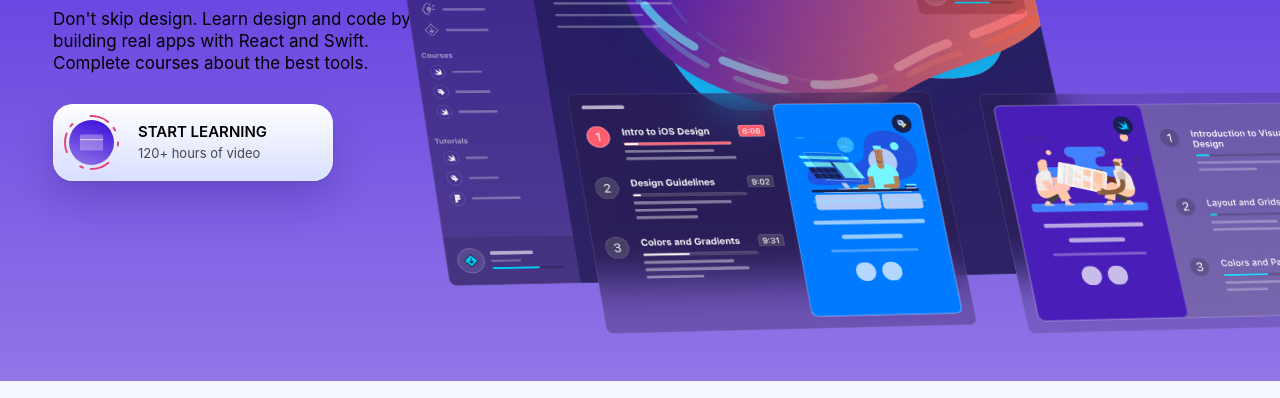
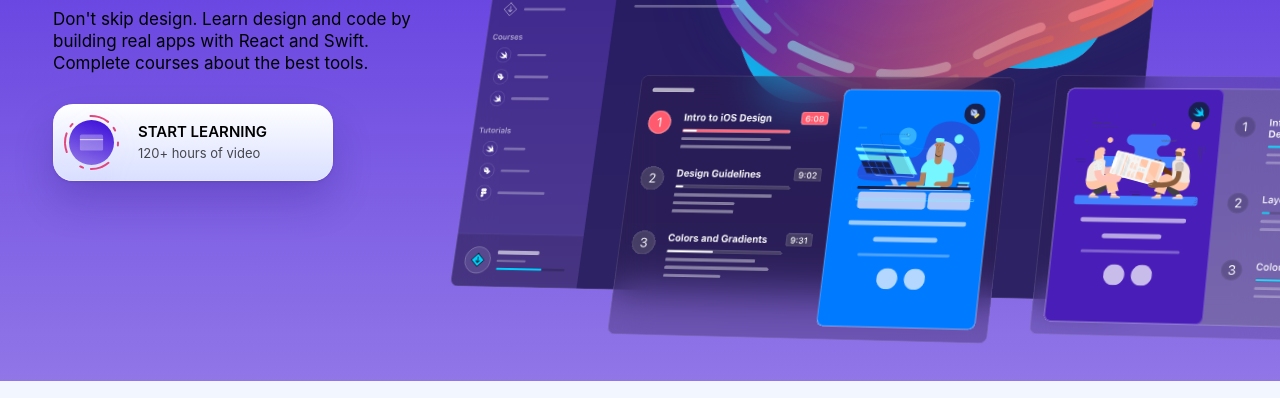
Before and after one commit to SyedJunaidNisar/Gatsby-App, a Gatsby site: page / in a window 1280 px wide. Shown: the part 402-800 px from the top of the page. Built offline with nearby package versions, Linux system fonts and the light colour scheme; Gatsby itself is replaced by a stand-in of ours.

Commit message:
slight changes

```diff
--- a/src/components/animations/Mockups.js
+++ b/src/components/animations/Mockups.js
@@ -17,17 +17,44 @@ const MockupWrapper = styled.div`
   position: relative;
   perspective: 5000;
 
-  div{
-      transform: rotateY(20deg) rotateX(30deg);
-      transform-origin: bottom left;
+  div {
+    transform: rotateY(-20deg) rotateX(20deg);
+    transform-origin: bottom left;
   }
 
   * {
-      transition: 1s cubic-bezier(0.075, 0.82, 0.165, 1);
+    transition: 1s cubic-bezier(0.075, 0.82, 0.165, 1);
   }
 
   :hover div {
-      transform: rotateY(0deg) rotateX(0deg);
+    transform: rotateX(0deg) rotateY(0deg);
+
+    // Nested Hover //
+    :hover {
+      filter: brightness(150%) saturate(120%);
+    }
+  }
+
+  // Transition Delay to all mockups //
+
+  &.mockup1 {
+    transform: translate(-30px, -30px);
+    transition-delay: 0.1s;
+  }
+  &.mockup2 {
+    transform: translate(0, -30px);
+    transition-delay: 0.2s;
+  }
+  &.mockup3 {
+    transition-delay: 0s;
+  }
+  &.mockup4 {
+    transform: translate(-120px, 30px);
+    transition-delay: 0.1s;
+  }
+  &.mockup5 {
+    transform: translate(-90px, 30px);
+    transition-delay: 0.2s;
   }
 
   .mockup1 {
--- a/src/pages/page-2.js
+++ b/src/pages/page-2.js
@@ -8,7 +8,7 @@ function SecondPage() {
     <Layout>
       <SEO title="Page two" />
       <h1>Hi from the second page</h1>
-      <p>Hello world</p>
+      <p>Welcome to page 2</p>
       <Link to="/">Go back to the homepage</Link>
     </Layout>
   )
```
